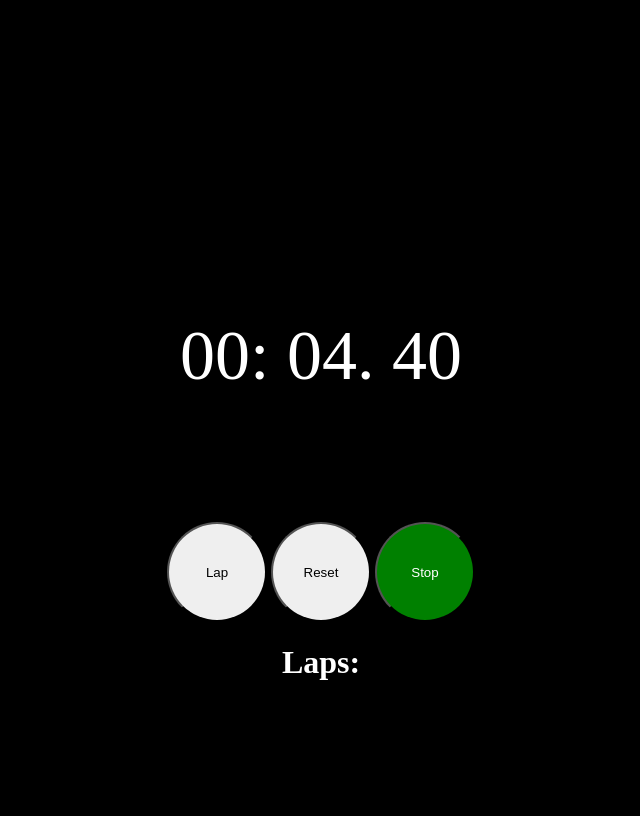
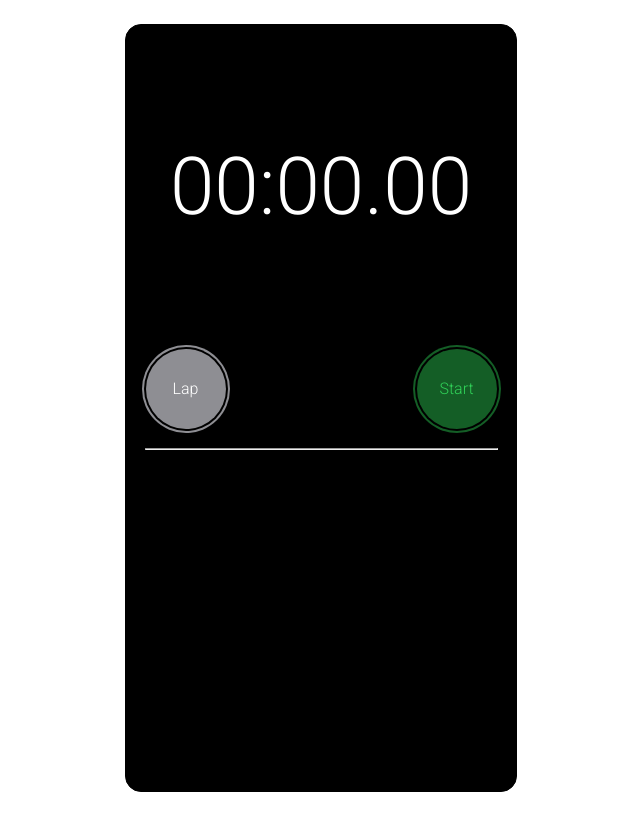
Before and after one commit to fahd-k/stopwatch, a plain HTML site: page index.html in a window 1280 px wide. Both pictures are taken after a click on the button "Start". Shown: the whole page, without its empty margins (319-959 px from the left). Drawn offline with Linux system fonts and the light colour scheme.

Commit message:
made tons of changes

```diff
--- a/index.html
+++ b/index.html
@@ -15,22 +15,20 @@
         <body>
             <div class="wrapper" id="wrapper">
                 <div class="display">
-                    <span class="timerDisplay" id="timerHrs">00</span>:
-                    <span class="timerDisplay" id="timerMins">00</span>.
-                    <span class="timerDisplay" id="timerSec">00</span>
-
+                    <span id="timer">00:00.00</span>
                 </div>
 
                 <div class="buttons">
-                    <button type="button" id="lapBtn">Lap</button>
-                    <button type="button" id="resetBtn">Reset</button>
-                    <button type="button" id="startBtn" onclick="changeColor()">Start</button>
+                    <button type="button" class="reset" class="resetLap" onclick="resetLap()">Lap</button>
+                    <button type="button" class="start" class="startBtn" onclick="startStop()">Start</button>
                 </div>
 
-                <h1>Laps:</h1>
+                <!--<h1>Laps:</h1>-->
 
+                <!--replaced <p> with <ul>-->
                 <div id="laps">
-                    <p id="lapRecord"></p>
+                    <hr class="lapsBreak">
+                    <ul id="lapRecord"></ul>
                 </div>
             </div>
 
--- a/script/main.js
+++ b/script/main.js
@@ -1,28 +1,20 @@
 const lapBtn = document.getElementById('lapBtn');
-const timerSec = document.getElementById('timerSec');
-const timerMins = document.getElementById('timerMins');
-const timerHrs = document.getElementById('timerHrs');
 const startBtn = document.getElementById('startBtn');
 const resetBtn = document.getElementById('resetBtn');
 const lapRecord = document.getElementById('lapRecord');
 
-let hours = 0;
-let minutes = 0;
-let seconds = 0;
-
-let displaySec = seconds;
-let displayMins = minutes;
-let displayHours = hours;
-
+let [minutes, seconds, centi] = [0, 0, 0];
+let [lapMin, lapSec, lapCenti] = [0, 0, 0];
+let lapRound = null;
+let lapCounter = 1;
 let interval = null;
 
-let status = "stopped";
-
-let lapNow = null;
-
-//this works
-function start() {
-  seconds++;
+//this doesn't work anymore
+//i replaced all 3 spans with just one, so I need to get rid of centi, sec etc...
+const start = () => {
+  centi++;
+  if (centi < 10) displayCenti = "0" + centi.toString();
+  else displayCenti = centi;
 
   if (seconds < 10) displaySec = "0" + seconds.toString();
   else displaySec = seconds;
@@ -30,66 +22,68 @@ function start() {
   if (minutes < 10) displayMins = "0" + minutes.toString();
   else displayMins = minutes;
 
-  if (hours < 10) displayHours = "0" + hours.toString();
-  else displayHours = hours;
+  if (centi / 60 === 1) {
+    seconds++;
+    centi = 0;
 
-
-    if (seconds / 60 === 1) {
+  if (seconds / 60 === 1) {
       minutes++;
       seconds = 0;
-
-      if (minutes / 60 === 1) {
-        hours++;
-        minutes = 0;
-      }
     }
-
-
+  }
   timerSec.innerHTML = displaySec;
   timerMins.innerHTML = displayMins;
-  timerHrs.innerHTML = displayHours;
-
+  timerCenti.innerHTML = displayCenti;
 }
 
-//find a way to replace status keywords to a non-deprecated one
-function startStop() {
-  if (status === "stopped") {
-    interval = setInterval(start, 10);
-    startBtn.innerHTML = "Stop";
-    status = "started";
-  } else {
-    clearInterval(interval);
-    startBtn.innerHTML = "Start";
-    status = "stopped";
+const startStop = () => {
+  startStopBtn = document.getElementById("startBtn");
+  startStopTxt = startStopBtn.innerText;
+  resetLapBtn = document.getElementById("lapBtn");
+  if (startStopTxt === "Stop") {
+      startStopBtn.className = "start";
+      startStopBtn.innerText = "Start";
+      resetLapBtn.innerText = "Reset";
+  } else if (startStopTxt === "Start") {
+      startStopBtn.className = "stop";
+      startStopBtn.innerText = "Stop";
+      resetLapBtn.innerText = "Lap";
+      start();
   }
+};
+
+const reset = () => {
+  timer.innerHTML = '00:00.00';
+  [minutes, seconds, centi] = [0, 0, 0];
 }
 
-//this works
-function reset() {
-  clearInterval(interval);
-  miliseconds = 0;
-  seconds = 0;
-  minutes = 0;
-  hours = 0;
-  timerMilisec.innerHTML = "00";
-  timerSec.innerHTML = "00";
-  timerMins.innerHTML = "00";
-  timerHrs.innerHTML = "00";
-  startBtn.innerHTML = "Start";
-  lapRecord.innerHTML = '';
-  status = "stopped";
-}
 
 //need to fix my zero intervals
 function lap() {
-  lapNow = `<div class="lap">${hours} : ${minutes} : ${seconds}</div>`;
+  lapNow = `<div class="lap">${minutes.toString().padStart(2, '0')} : ${seconds.toString().padStart(2, '0')} : ${centi.toString().padStart(2, '0')}</div>`;
   lapRecord.innerHTML += lapNow;
 }
 
-function changeColor(){
-  //this will change color of our buttons
-}
+//this function will revert all of the colors back to the original
+/*function changeColor() {
+  //need to change from green start to red stop back and forth
+  //
+  const theToggle = document.getElementById("startBtn");
+  const toggleStatus = theToggle.dataset.status;
+  switch (toggleStatus) {
+    case "off":
+      theToggle.dataset.status = "on";
+      theToggle.style.color = "white";
+      theToggle.style.backgroundColor = "green";
+      break;
+    case "on":
+      theToggle.dataset.status = "off";
+      theToggle.style.color = "black";
+      theToggle.style.backgroundColor = "red";
+      break;
+  }
 
+}*/
 
 lapBtn.addEventListener('click', lap);
 startBtn.addEventListener('click', startStop);
--- a/style/index.css
+++ b/style/index.css
@@ -1,31 +1,99 @@
 body{
-    background-color: black;
+    font-family: 'Roboto', sans-serif;
+    display: flex;
+    justify-content: center;
+    align-items: center;
+    height: 100vh;
     color: white;
+    overflow: hidden;
 }
 
-.wrapper{
-    text-align: center;
+.wrapper {
+    display: flex;
+    height: 766px;
+    width: 390px;
+    border: 1px solid black;
+    border-radius: 1rem;
+    flex-direction: column;
+    background-color: black;
 }
 
 .display{
-    font-size: 70px;
-    margin-top: 25%;
+    flex: 45%;
+    display: flex;
+    justify-content: center;
+    align-items: center;
+}
+
+.display span{
+    font-family: 'Roboto', sans-serif;
+    font-weight: lighter;
+    font-size: 80px;
+    font-variant-numeric: tabular-nums;
 }
 
 .buttons{
-    margin-top: 10%;
+    flex: 10%;
+    display: flex;
+    justify-content: center;
+    justify-content: space-between;
+    align-items: center;
 }
 
-.buttons button{
-    padding: 10px 10px 10px 10px;
+.start {
+    font-family: 'Roboto', sans-serif;
+    font-size: 16px;
+    font-weight: lighter;
+    margin-right: 5%;
+    height: 80px;
+    width: 80px;
     border-radius: 50%;
-    width: 100px;
-    height: 100px;
+    background-color: #145e26;
+    color: #30d158;
+    border: none;
+    box-shadow: 0 0 0 2px black, 0 0 0 4px #145e26;
 }
 
-.buttons #startBtn{
-    background-color: green;
+.reset {
+    font-family: 'Roboto', sans-serif;
+    font-size: 16px;
+    font-weight: lighter;
+    margin-left: 5%;
+    height: 80px;
+    width: 80px;
+    border-radius: 50%;
+    background-color: #8e8e93;
     color: white;
+    border: none;
+    box-shadow: 0 0 0 2px black, 0 0 0 4px #8e8e93;
 }
 
-/*test*/
+.stop {
+    font-family: 'Roboto', sans-serif;
+    font-size: 16px;
+    font-weight: lighter;
+    margin-right: 5%;
+    height: 80px;
+    width: 80px;
+    border-radius: 50%;
+    background-color: #ff3b30;
+    color: #ffffff;
+    border: none;
+    box-shadow: 0 0 0 2px black, 0 0 0 4px #ff3b30;
+}
+
+#laps {
+    margin-top: 5%;
+    margin-bottom: 5%;
+    flex: 45%;
+    display: flex;
+    flex-direction: column;
+    align-items: center;
+    overflow-x: scroll;
+}
+
+.lapsBreak{
+        width: 90%;
+        padding: 0;
+        margin: 0;
+}
```
